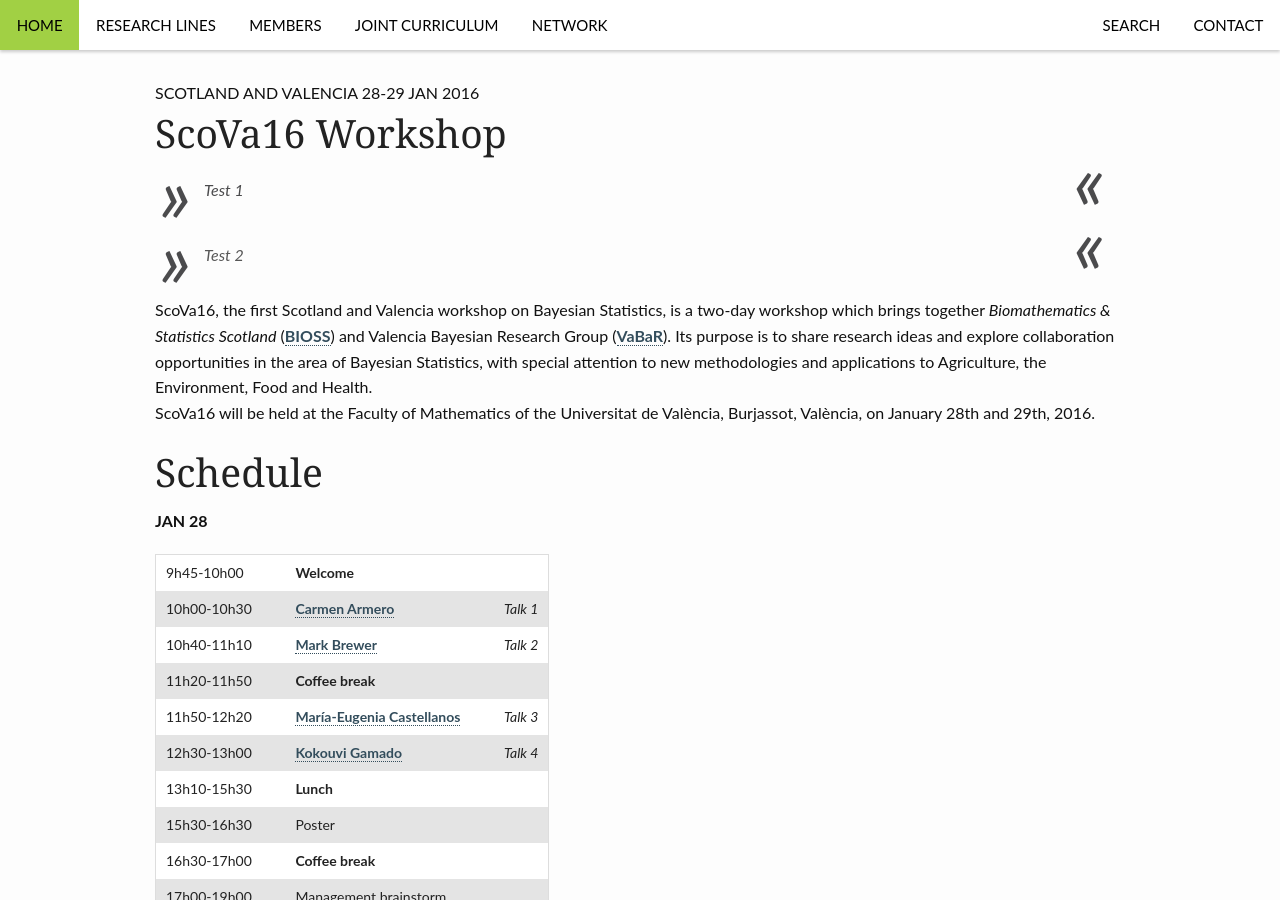
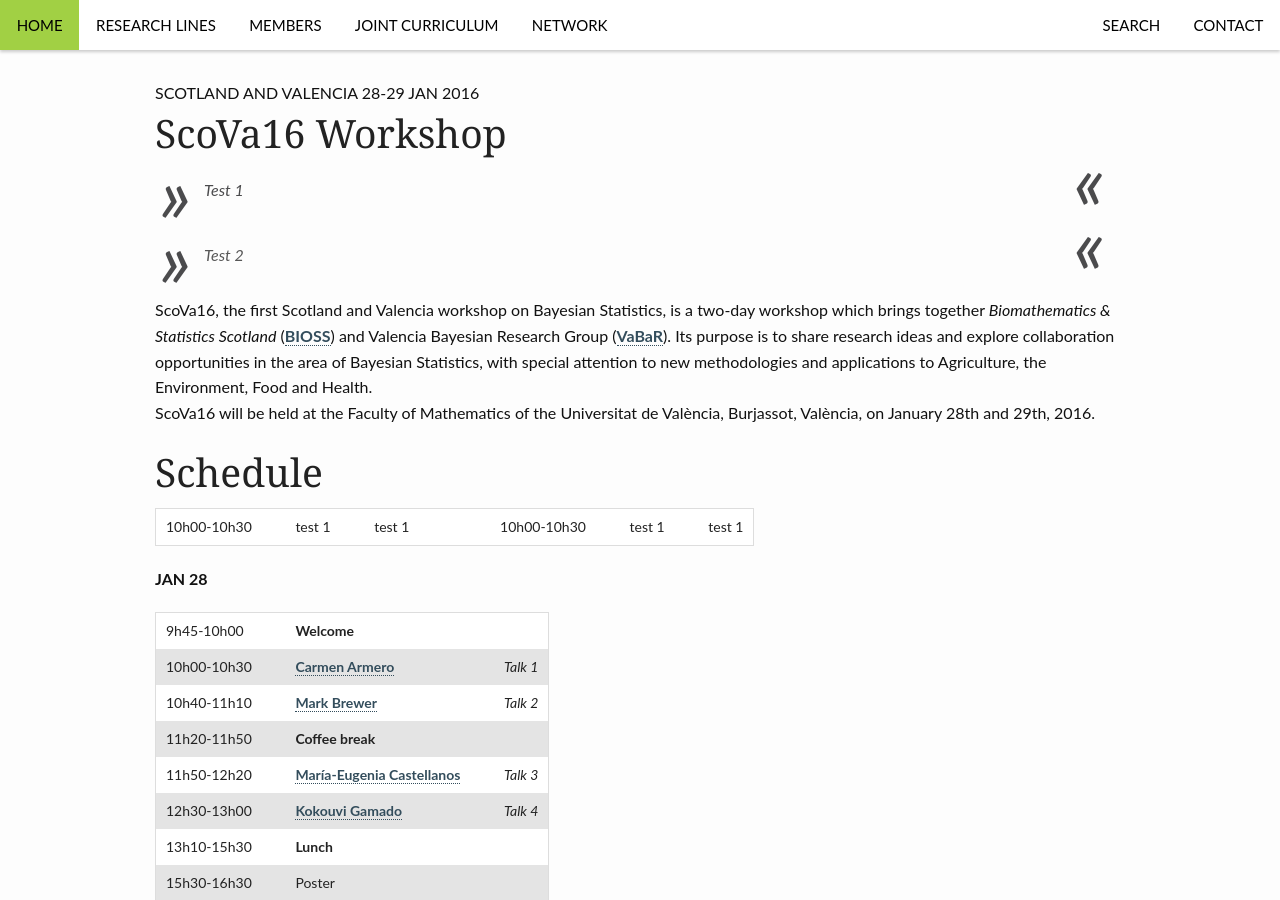
Before and after one commit to VABAR/VABAR.github.io, a Jekyll site: the page built from _posts/events/2015-11-25-ScoVa16.md, in a window 1280 px wide and 900 px high. Built offline with Jekyll 4.4.1, drawn with Linux system fonts in a browser that asks for light colours.

Commit message:
Update 2015-11-25-ScoVa16.md

```diff
--- a/_posts/events/2015-11-25-ScoVa16.md
+++ b/_posts/events/2015-11-25-ScoVa16.md
@@ -16,6 +16,8 @@ ScoVa16, the first Scotland and Valencia workshop on Bayesian Statistics, is a t
 ScoVa16 will be held at the Faculty of Mathematics of the Universitat de València, Burjassot, València, on January 28th and 29th, 2016.
 
 # Schedule
+
+10h00-10h30 || test 1 || test 1 || ||10h00-10h30 || test 1 || test 1
 
 **JAN 28**
 
```
